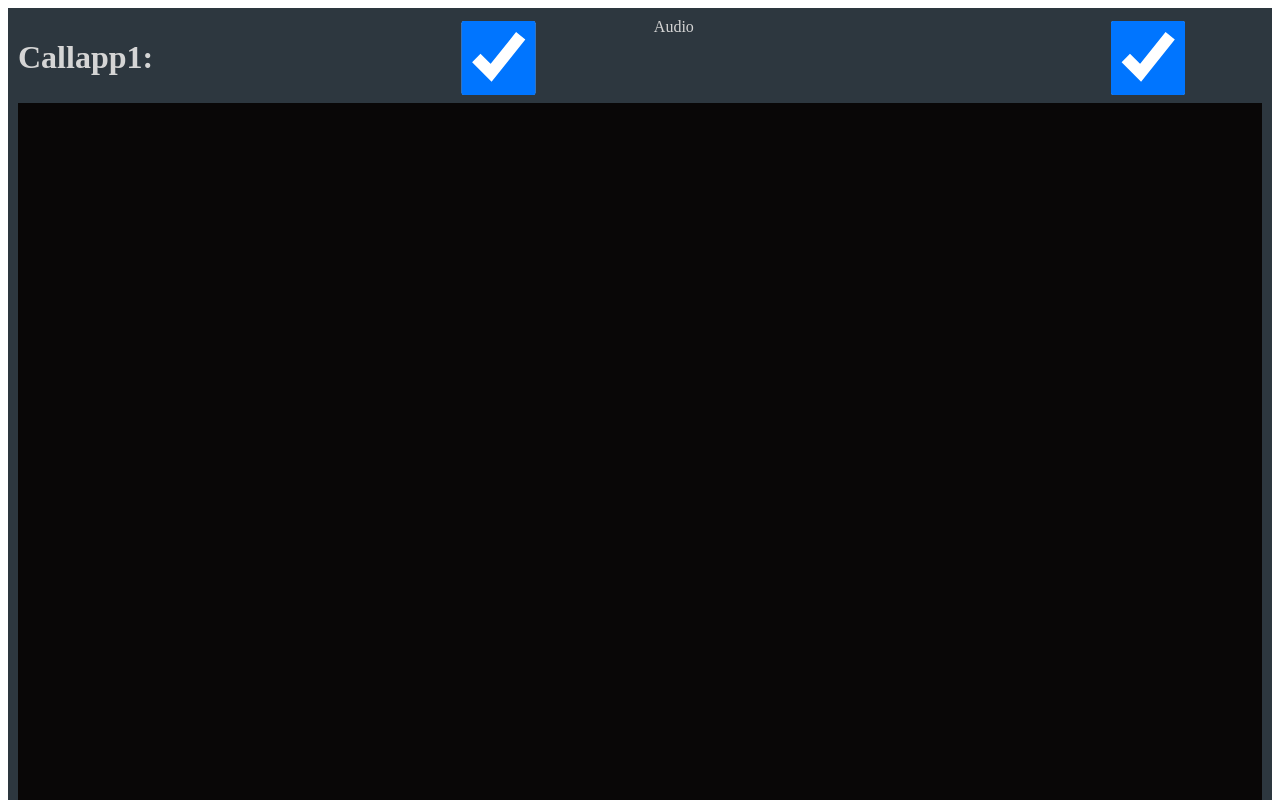
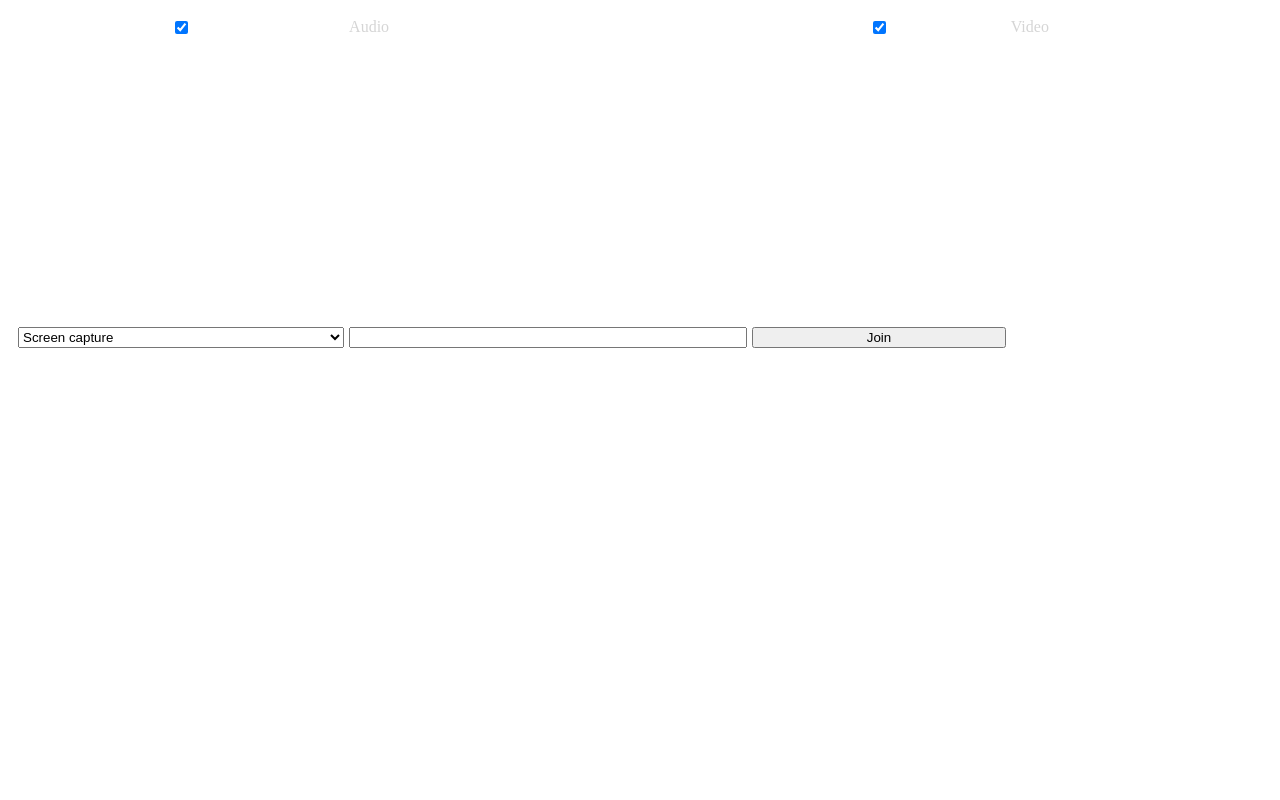
Before and after one commit to syeonjae/webrtc-with-unity, a React (Vite) app: page / in a window 1280 px wide. Shown: the top 800 px of the page. Built offline with nearby package versions, Linux system fonts and the light colour scheme.

Commit message:
소거 중...#5

```diff
--- a/index.html
+++ b/index.html
@@ -5,63 +5,6 @@
     <link rel="icon" type="image/svg+xml" href="/vite.svg" />
     <meta name="viewport" content="width=device-width, initial-scale=1.0" />
     <title>Vite + React + TS</title>
-    <style>
-      .header {
-        grid-area: hd;
-        background-color: rgba(9, 7, 7, 1);
-      }
-      .main {
-        grid-area: ma;
-        background-color: rgba(9, 7, 7, 1);
-        height: 100vh;
-      }
-      .local {
-        grid-area: ma;
-
-        width: 20%;
-        height: 20%;
-        align-self: end; /* bottom of column */
-        justify-self: end; /* right of row */
-        margin: 1em;
-        /* background-color: rgba(9, 7, 7, 0);*/
-        background-color: rgba(255, 0, 0, 0);
-      }
-      .callapp_local_video {
-        width: 100%;
-        height: 100%;
-      }
-      .callapp_local_video > video {
-        transform: scaleX(-1);
-      }
-
-      .callapp_remote_video {
-        width: 360px;
-        height: 240px;
-      }
-
-      .grid-container {
-        display: grid;
-        grid-template-areas:
-          "hd hd hd hd"
-          "ma ma ma ma"
-          "ma ma ma ma"
-          "ma ma ma ma";
-        gap: 5px;
-        background-color: #2d373f;
-        color: #d5d5d5;
-        padding: 10px;
-      }
-
-      .grid-container > div {
-        padding: 20px 0;
-        font-size: 20px;
-      }
-      video {
-        width: 100%;
-        height: 100%;
-        object-fit: cover;
-      }
-    </style>
   </head>
   <body>
     <div id="root"></div>
--- a/src/components/Test.tsx
+++ b/src/components/Test.tsx
@@ -4,18 +4,15 @@ import { callapp } from "./callapp";
 const Test = () => {
   useEffect(() => {
     callapp(document.querySelector("#callapp1") as HTMLElement);
-    const callapp2 = document.querySelector("#callapp1").cloneNode(true);
-    callapp2.id = "callapp2";
-
-    callapp2.querySelector("h1").innerText = "Callapp2";
-    document.body.appendChild(callapp2);
-    callapp(callapp2);
+    // const callapp2 = document.querySelector("#callapp1").cloneNode(true);
+    // callapp2.id = "callapp2";
+    // document.body.appendChild(callapp2);
+    // callapp(callapp2);
   }, []);
   return (
     <div>
       {parse(`
             <div id="callapp1" class="grid-container">
-                <h1>Callapp1:</h1>
                 <input type="checkbox" name="audio" class="callapp_send_audio" checked autocomplete="off"> Audio
                 <input type="checkbox" name="video" class="callapp_send_video" checked autocomplete="off"> Video
                 <select name="video_devices" class="video_devices" >
--- a/src/index.css
+++ b/src/index.css
@@ -0,0 +1,30 @@
+.main {
+  grid-area: ma;
+}
+
+.callapp_remote_video {
+  width: 360px;
+  height: 240px;
+}
+
+.grid-container {
+  display: grid;
+  grid-template-areas:
+    "hd hd hd hd"
+    "ma ma ma ma"
+    "ma ma ma ma"
+    "ma ma ma ma";
+  gap: 5px;
+  color: #d5d5d5;
+  padding: 10px;
+}
+
+.grid-container > div {
+  padding: 20px 0;
+  font-size: 20px;
+}
+video {
+  width: 100%;
+  height: 100%;
+  object-fit: cover;
+}
```
